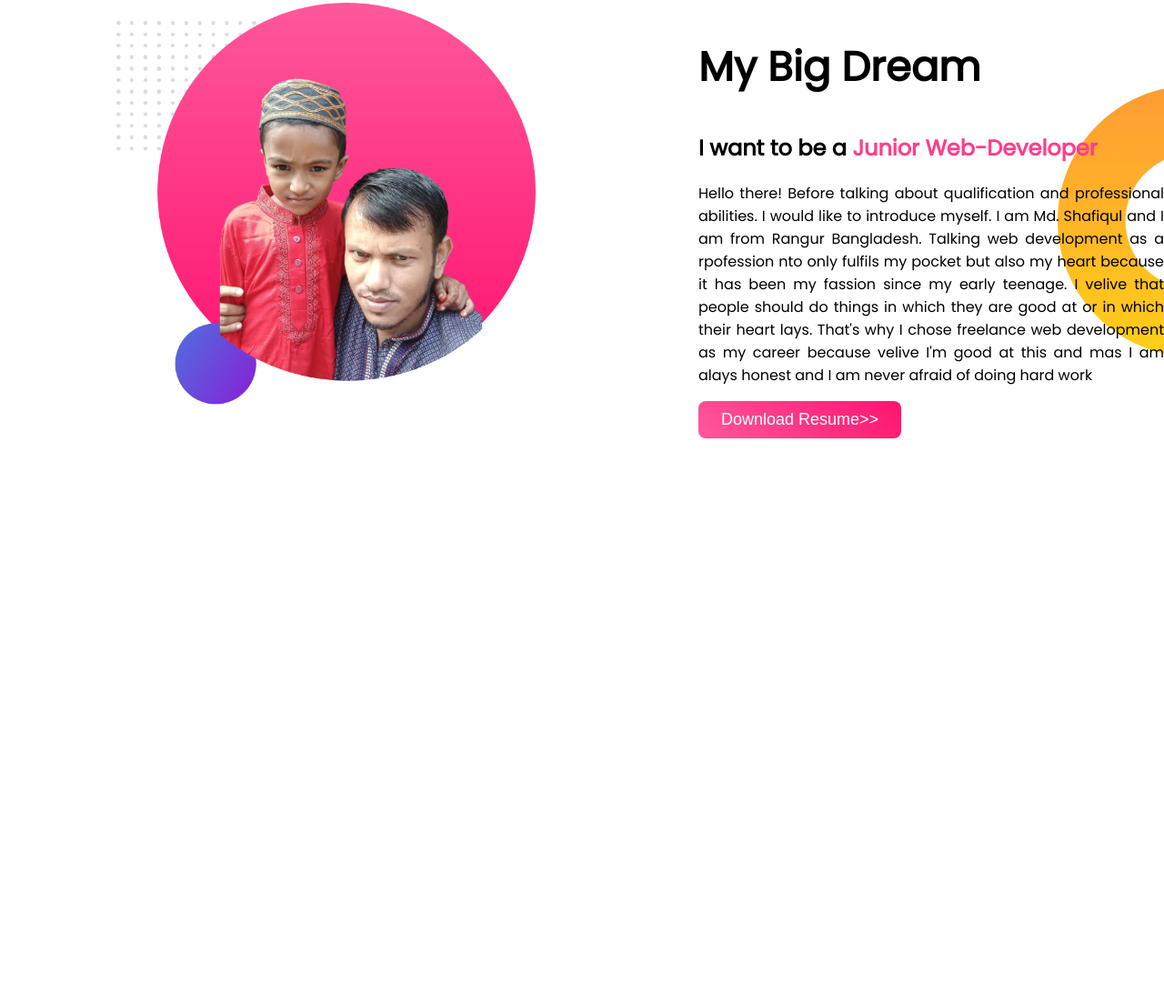
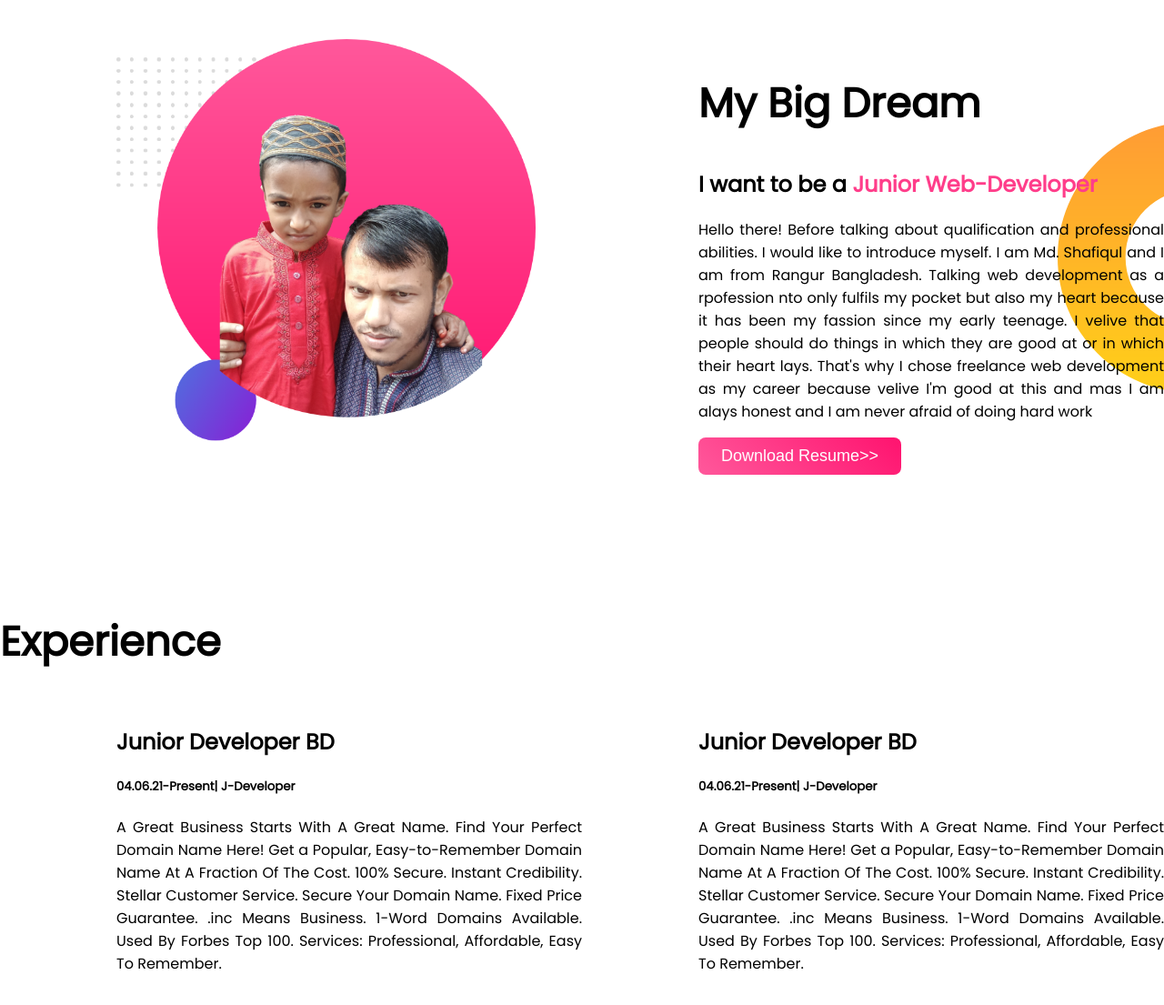
Before and after one commit to khajamondol/my-portfolio, a plain HTML site: page index.html in a window 1280 px wide. Shown: the part 753-1858 px from the top of the page at 91% size. Before the commit the page ends 1345 px from the top, so only its background shows below. Drawn offline with Linux system fonts and the light colour scheme.

Commit message:
experience area added

```diff
--- a/index.html
+++ b/index.html
@@ -12,7 +12,7 @@
     <link rel="stylesheet" href="style.css" />
   </head>
   <body>
-    <section class="top-banner">
+    <section class="top-banner flexible-container">
       <div class="half-width">
         <h1>Welcome To</h1>
         <h1><span class="orange-color">Shafiq Junior</span> Developer</h1>
@@ -34,7 +34,7 @@
       </div>
     </section>
 
-    <section class="big-deream">
+    <section class="big-deream flexible-container">
       <div class="half-width">
         <img src="images/my-bg1.png" alt="" />
       </div>
@@ -53,5 +53,31 @@
         </a>
       </div>
     </section>
+
+    <section class="experience-area">
+      <h1>Experience</h1>
+      <div class="flexible-container">
+        <div class="half-width">
+          <h2>Junior Developer BD</h2>
+          <h5>04.06.21-Present| J-Developer</h5>
+          <p>
+            A Great Business Starts With A Great Name. Find Your Perfect Domain Name Here! Get a Popular,
+            Easy-to-Remember Domain Name At A Fraction Of The Cost. 100% Secure. Instant Credibility. Stellar Customer
+            Service. Secure Your Domain Name. Fixed Price Guarantee. .inc Means Business. 1-Word Domains Available. Used
+            By Forbes Top 100. Services: Professional, Affordable, Easy To Remember.
+          </p>
+        </div>
+        <div class="half-width">
+          <h2>Junior Developer BD</h2>
+          <h5>04.06.21-Present| J-Developer</h5>
+          <p>
+            A Great Business Starts With A Great Name. Find Your Perfect Domain Name Here! Get a Popular,
+            Easy-to-Remember Domain Name At A Fraction Of The Cost. 100% Secure. Instant Credibility. Stellar Customer
+            Service. Secure Your Domain Name. Fixed Price Guarantee. .inc Means Business. 1-Word Domains Available. Used
+            By Forbes Top 100. Services: Professional, Affordable, Easy To Remember.
+          </p>
+        </div>
+      </div>
+    </section>
   </body>
 </html>
--- a/style.css
+++ b/style.css
@@ -1,6 +1,6 @@
 body {
+  margin: 0;
   font-family: "Poppins", sans-serif;
-  margin: 0;
 }
 
 h1 {
@@ -29,9 +29,9 @@ p {
   color: orange;
 }
 
-section {
+.flexible-container {
   display: flex;
-  margin-bottom: 110px;
+  margin-bottom: 150px;
 }
 
 .half-width {
```
